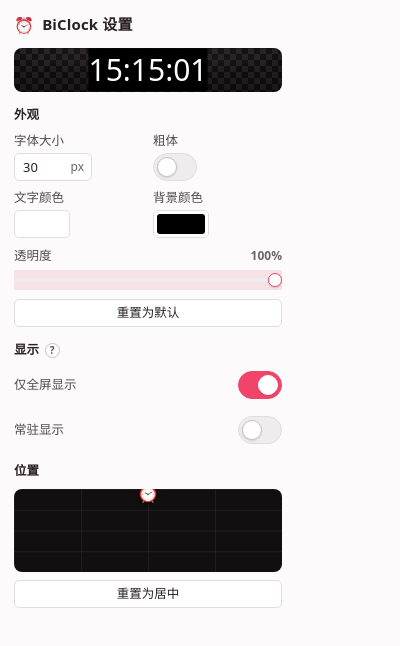
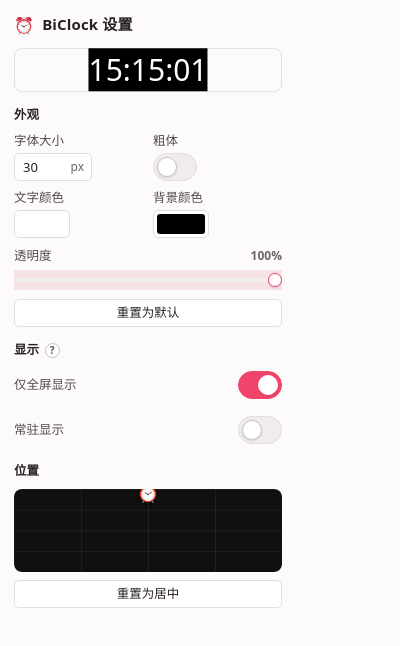
Before and after one commit to ouyangfeng2022/BiClock, a browser extension: page popup.html in a window 400 px wide. Drawn offline with Linux system fonts and the light colour scheme.

Commit message:
style(popup): 预览背景改为透明

```diff
--- a/popup.css
+++ b/popup.css
@@ -89,21 +89,11 @@ h1::before {
     height: 44px;
     margin-bottom: 14px;
     border-radius: var(--radius);
-    background:
-        /* 棋盘格：让时钟背景的透明度变化有可对比的底纹。
-           默认背景色 #000 与深灰预览底太接近，叠棋盘格后
-           半透明黑底能透出格子明暗，透明度滑块才看得出效果。 */
-        repeating-conic-gradient(
-            oklch(100% 0 0 / 7%) 0% 25%,
-            oklch(0% 0 0 / 7%) 0% 50%
-        ) 0 0 / 12px 12px,
-        radial-gradient(120% 100% at 50% 0%,
-            oklch(24.0% 0.006 350) 0%,
-            var(--player-bg) 60%);
+    /* 透明背景：直接透出 popup 浅色底，不再模拟深色播放器。
+       时钟节点自带 backgroundColor（见 popup.js），仍清晰可见。 */
+    background: transparent;
     overflow: hidden;
-    box-shadow:
-        inset 0 0 0 1px oklch(0% 0 0 / 10%),
-        inset 0 -8px 16px oklch(0% 0 0 / 25%);
+    box-shadow: inset 0 0 0 1px oklch(0% 0 0 / 10%);
 }
 
 .preview-clock {
```
